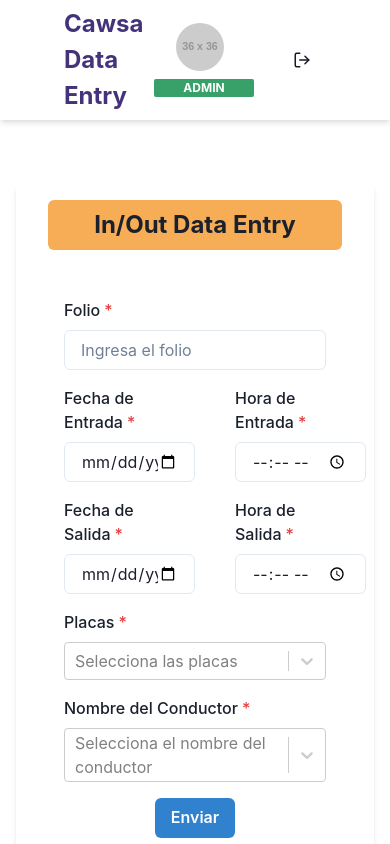
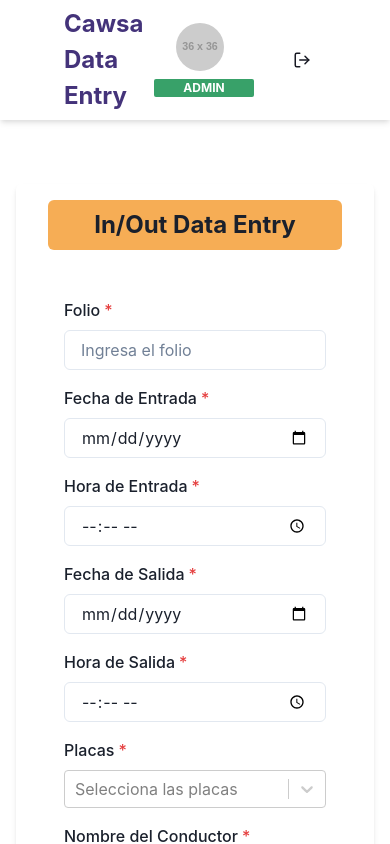
Before and after one commit to FReptar0/cawsa-demo, a Next.js app: page / in a window 390 px wide. Shown: the top 844 px of the page. Built offline with nearby package versions, Linux system fonts and the light colour scheme.

Commit message:
Fix: Responsive design of form

```diff
--- a/components/Form.js
+++ b/components/Form.js
@@ -9,11 +9,11 @@ import {
     VStack,
     Text,
     Flex,
+    Stack, // Importa el componente Stack de Chakra UI
 } from '@chakra-ui/react';
 import Select from 'react-select';
 import axios from 'axios';
 import Swal from 'sweetalert2';
-
 
 const FormSchema = Yup.object().shape({
     folio: Yup.string().required('El Folio es obligatorio'),
@@ -39,7 +39,6 @@ const nombresConductorOptions = [
 ];
 
 const FormComponent = () => {
-
     const formik = useFormik({
         initialValues: {
             folio: '',
@@ -54,8 +53,7 @@ const FormComponent = () => {
         onSubmit: async (values, { resetForm }) => {
             console.log(values);
 
-            const response = await axios.post('/api/register', values)
-                .catch(() => {
+            const response = await axios.post('/api/register', values).catch(() => {
                 Swal.fire({
                     icon: 'error',
                     title: 'Oops...',
@@ -142,16 +140,18 @@ const FormComponent = () => {
                         />
                     </FormControl>
 
-                    <Flex
+                    <Stack
+                        direction={{ base: 'column', md: 'row' }} // Esto cambia la dirección del Stack en pantallas pequeñas
                         justifyContent="space-between"
                         alignItems="center"
                         width="100%"
+                        spacing={4} // Espaciado entre los elementos del Stack
                     >
                         <FormControl
                             isRequired
                             isInvalid={formik.touched.fechaEntrada && formik.errors.fechaEntrada}
-                        width={"50%"}
-                        marginRight={"10"}
+                            width={{ base: '100%', md: '50%' }} // Ancho del campo en pantallas pequeñas y medianas
+                            marginRight={{ base: 0, md: '10' }} // Espacio derecho en pantallas medianas
                         >
                             <FormLabel>Fecha de Entrada</FormLabel>
                             <Input
@@ -166,7 +166,7 @@ const FormComponent = () => {
                         <FormControl
                             isRequired
                             isInvalid={formik.touched.horaEntrada && formik.errors.horaEntrada}
-                        width={"50%"}
+                            width={{ base: '100%', md: '50%' }} // Ancho del campo en pantallas pequeñas y medianas
                         >
                             <FormLabel>Hora de Entrada</FormLabel>
                             <Input
@@ -177,18 +177,20 @@ const FormComponent = () => {
                                 onBlur={formik.handleBlur}
                             />
                         </FormControl>
-                    </Flex>
+                    </Stack>
 
-                    <Flex
+                    <Stack
+                        direction={{ base: 'column', md: 'row' }} // Esto cambia la dirección del Stack en pantallas pequeñas
                         justifyContent="space-between"
                         alignItems="center"
                         width="100%"
+                        spacing={4} // Espaciado entre los elementos del Stack
                     >
                         <FormControl
                             isRequired
                             isInvalid={formik.touched.fechaSalida && formik.errors.fechaSalida}
-                        width={"50%"}
-                        marginRight={"10"}
+                            width={{ base: '100%', md: '50%' }} // Ancho del campo en pantallas pequeñas y medianas
+                            marginRight={{ base: 0, md: '10' }} // Espacio derecho en pantallas medianas
                         >
                             <FormLabel>Fecha de Salida</FormLabel>
                             <Input
@@ -204,7 +206,7 @@ const FormComponent = () => {
                         <FormControl
                             isRequired
                             isInvalid={formik.touched.horaSalida && formik.errors.horaSalida}
-                        width={"50%"}
+                            width={{ base: '100%', md: '50%' }} // Ancho del campo en pantallas pequeñas y medianas
                         >
                             <FormLabel>Hora de Salida</FormLabel>
                             <Input
@@ -215,7 +217,7 @@ const FormComponent = () => {
                                 onBlur={formik.handleBlur}
                             />
                         </FormControl>
-                    </Flex>
+                    </Stack>
 
                     <FormControl
                         isRequired
```
Lines whose indentation alone changed are shown as unchanged.
